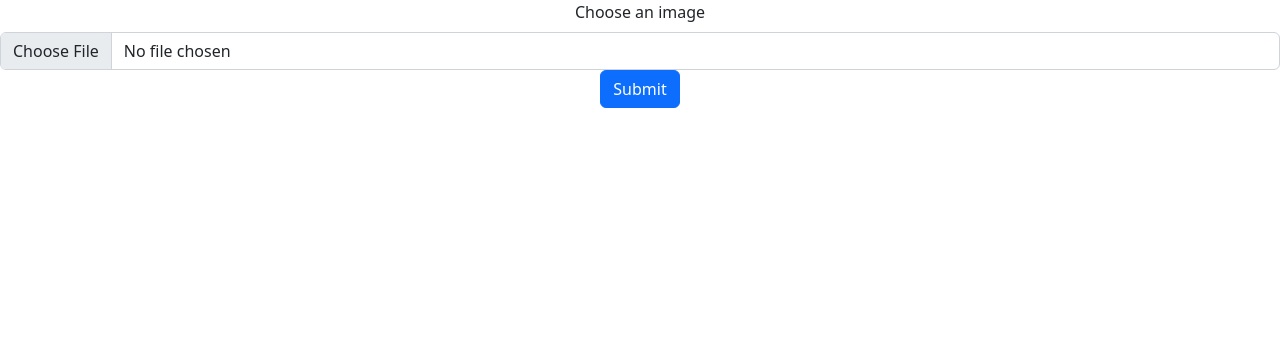
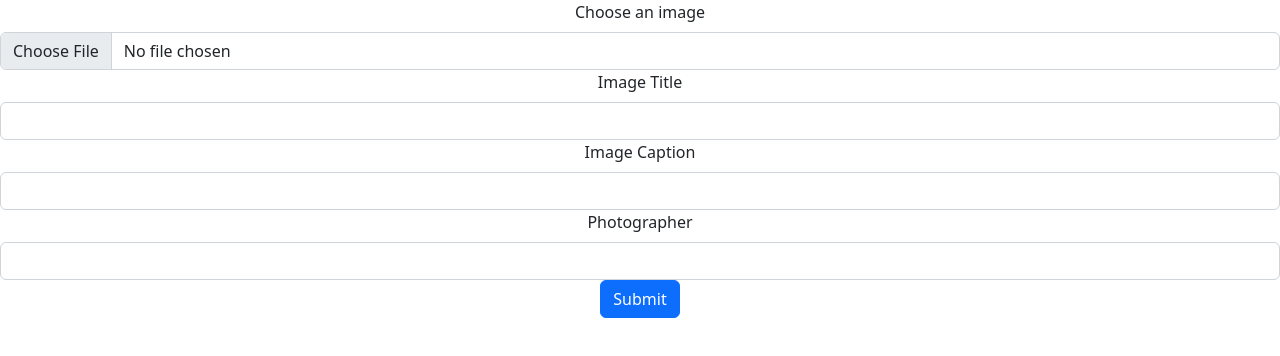
Before and after one commit to michaelpappas/pixly-frontend, a React (Create React App) app: page / in a window 1280 px wide. Shown: the top 356 px of the page. Built offline with nearby package versions, Linux system fonts and the light colour scheme.

Commit message:
add form inputs for additional fields

```diff
--- a/src/App.js
+++ b/src/App.js
@@ -7,22 +7,40 @@ import Button from 'react-bootstrap/Button';
 import axios from 'axios';
 const BASE_URL = "http://localhost:5002/api/images";
 
+const INITIAL_FORM_DATA = {
+  imgFile: null,
+  title: "",
+  caption: "",
+  photographer: ""
+};
+
 function App() {
-  const [file, setFile] = useState();
   const [isFileChosen, setIsFileChosen] = useState(false);
+  const [formData, setFormData] = useState(INITIAL_FORM_DATA);
+
+  function handleFileChange(evt) {
+    setFormData(prevFormData => ({
+      ...formData, imgFile: evt.target.files[0]
+    }));
+    setIsFileChosen(true);
+    console.log('File chosen');
+  }
 
   function handleChange(evt) {
-    setFile(evt.target.files[0]);
-    setIsFileChosen(true);
-    console.log('File chosen');
+    const { name, value } = evt.target;
+    setFormData(prevFormData => ({
+      ...formData, [name]: value
+    }));
   }
 
   function handleSubmit(evt) {
     evt.preventDefault();
 
-    const formData = new FormData();
-    formData.append('File', file);
-    uploadFile(formData);
+    const imageFormData = new FormData();
+    for (let key in formData) {
+      imageFormData.append(key, formData[key]);
+    }
+    uploadFile(imageFormData);
 
   }
 
@@ -33,12 +51,36 @@ function App() {
   return (
     <div className="App">
       <Form onSubmit={handleSubmit}>
-        <Form.Group controlId='formFile'>
+        <Form.Group controlId='fileInput'>
           <Form.Label>Choose an image</Form.Label>
           <Form.Control
             name='imgFile'
             type='file'
             accept='.gif,.jpg,.jpeg,.png,.heic,.svg'
+            onChange={handleFileChange}
+          />
+        </Form.Group>
+        <Form.Group controlId='titleInput'>
+          <Form.Label>Image Title</Form.Label>
+          <Form.Control
+            name='title'
+            type='text'
+            onChange={handleChange}
+          />
+        </Form.Group>
+        <Form.Group controlId='captionInput'>
+          <Form.Label>Image Caption</Form.Label>
+          <Form.Control
+            name='caption'
+            type='text'
+            onChange={handleChange}
+          />
+        </Form.Group>
+        <Form.Group controlId='photographerInput'>
+          <Form.Label>Photographer</Form.Label>
+          <Form.Control
+            name='photographer'
+            type='text'
             onChange={handleChange}
           />
         </Form.Group>
```
